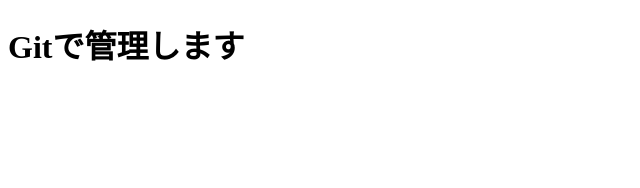
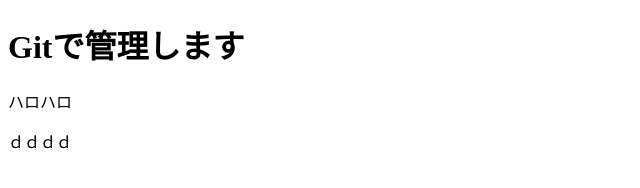
Before and after one commit to tani-pam/2020-08-11, a plain HTML site: page index.html in a window 1280 px wide. Shown: the whole page, without its empty margins (0-640 px from the left). Drawn offline with Linux system fonts and the light colour scheme.

Commit message:
悪戯しましたーーー

```diff
--- a/index.html
+++ b/index.html
@@ -7,5 +7,7 @@
 </head>
 <body>
     <h1>Gitで管理します</h1>
+    <p>ハロハロ</p>
+    ｄｄｄｄ
 </body>
 </html>
```
